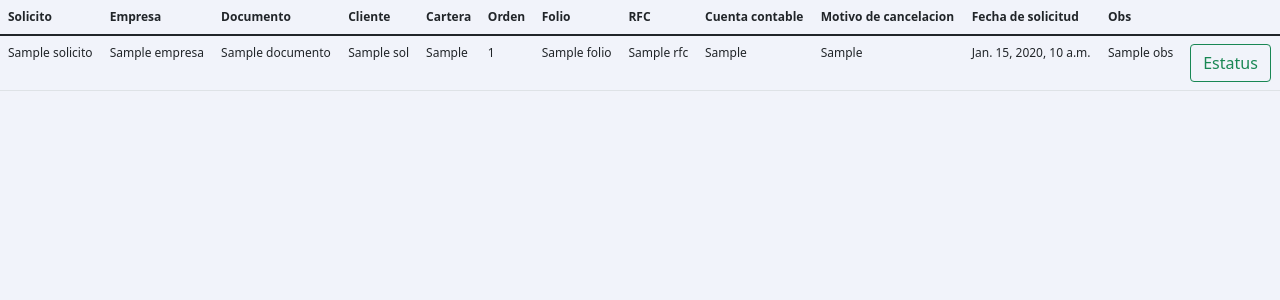
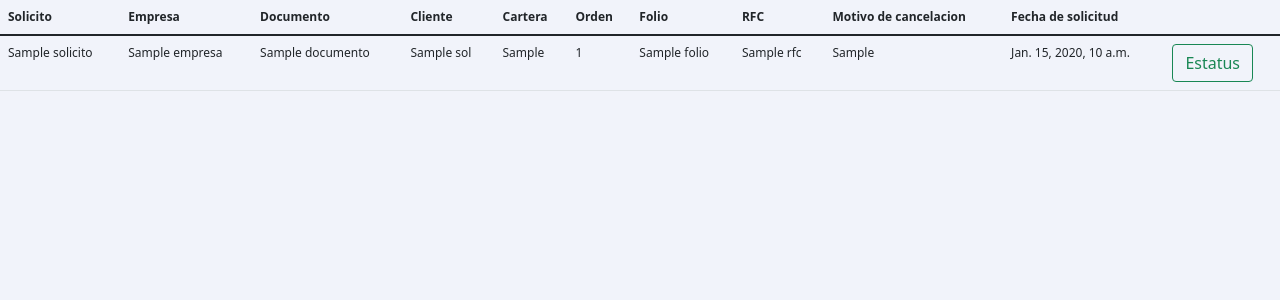
Before and after one commit to BenjaminAR/facAMSA, a Django app: template templates/factura/index.html in a window 1280 px wide. Shown: the part 61-361 px from the top of the page. Run offline with Django 3.2, Linux system fonts and the light colour scheme; the template is opened without the code that fills it: most values are stand-ins (such as "Sample title", 1, 10 or a date in 2020).

Commit message:
Modificacione en templates de factura

```diff
--- a/templates/factura/index.html
+++ b/templates/factura/index.html
@@ -30,10 +30,10 @@
                 <th scope="col">Orden</th>
                 <th scope="col">Folio</th>
                 <th scope="col">RFC</th>
-                <th scope="col">Cuenta contable</th>
+
                 <th scope="col"> Motivo de cancelacion</th>
                 <th scope="col">Fecha de solicitud</th>
-                <th scope="col">Obs</th>
+
                 <th scope="col">&nbsp;</th>
             </tr>
         </thead>
@@ -48,10 +48,10 @@
                 <td>{{ sol.numOrden }}</td>
                 <td>{{ sol.folio }}</td>
                 <td>{{ sol.rfc }}</td>
-                <td>{{ sol.cuenta_contable }}</td>
+
                 <td>{{ sol.motivo_de_cancelacion }}</td>
                 <td>{{ sol.fecha_sol_de_cancelacion}}</td>
-                <td>{{ sol.obs }}</td>
+
                 {% if user.is_superuser %}
 
                 <td>
@@ -60,7 +60,6 @@
                         <input type="hidden" id="id_sol" name="id_sol" value="{{ sol.id }}">
                         <input type="submit" value="Atender" class="btn btn-outline-success">
                     </form>
-
                 </td>
 
                 {% else %}
@@ -76,6 +75,7 @@
                     </form>
                 </td>
                 {% endif %}
+
             </tr>
             {% endfor %}
         </tbody>
--- a/templates/factura/solicitud_filtro.html
+++ b/templates/factura/solicitud_filtro.html
@@ -1,7 +1,7 @@
 {% extends 'base/base.html' %}
 
 
-<title>{% block title %}AMSA | sol filtro{% endblock %}</title>
+<title>{% block title %}AMSA | Solicitudes{% endblock %}</title>
 {% load static %}
 
 {% block st %}
@@ -79,7 +79,7 @@
 {% if user.is_superuser %}
 <br>
 <br>
-<h2 style="text-align: center;" >No se encontro ningun dato</h2>
+<h2 style="text-align: center;" >No se encontro el folio: {{ folio }}</h2>
 <br>
 {% else %}
 <br>
```
Also changed, not shown: templates/factura/sol_atendida.html (+12 -15 lines).
